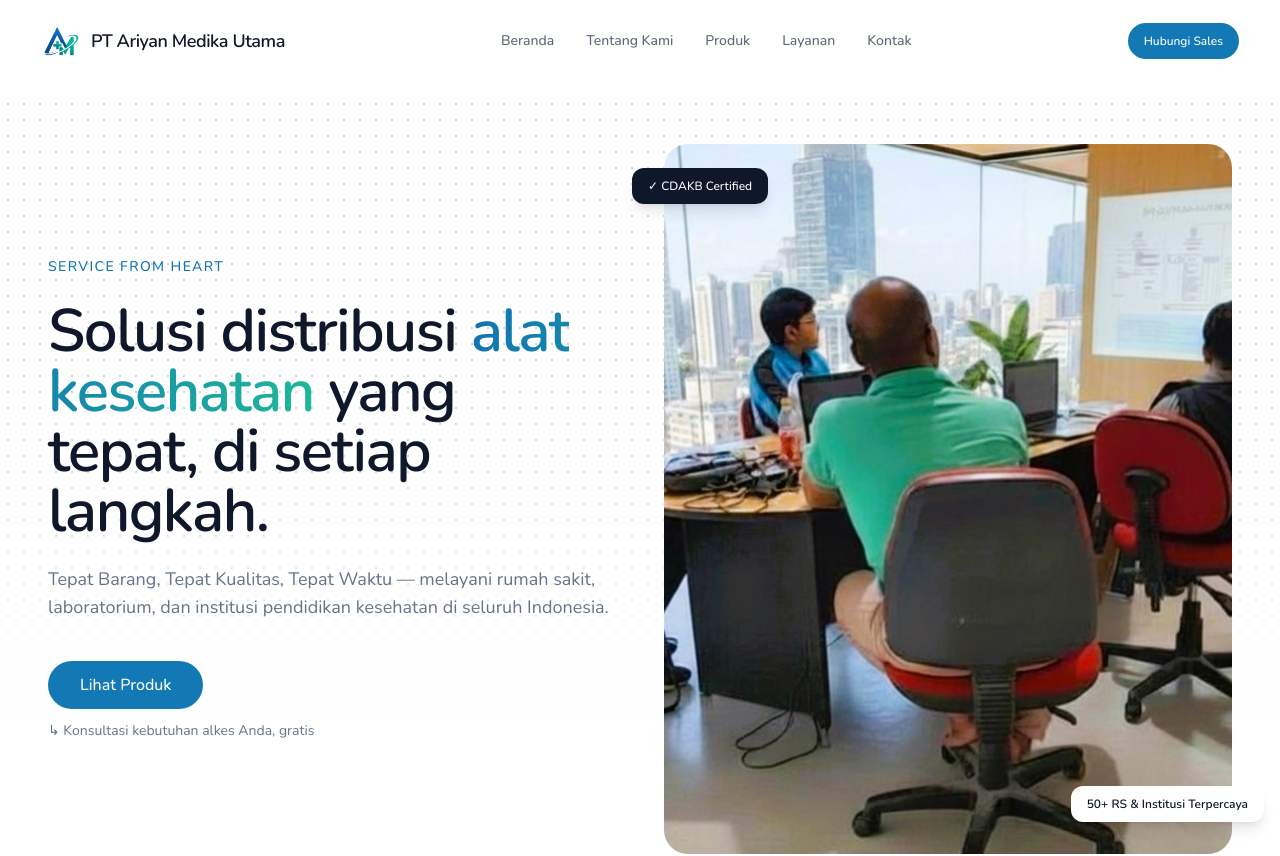
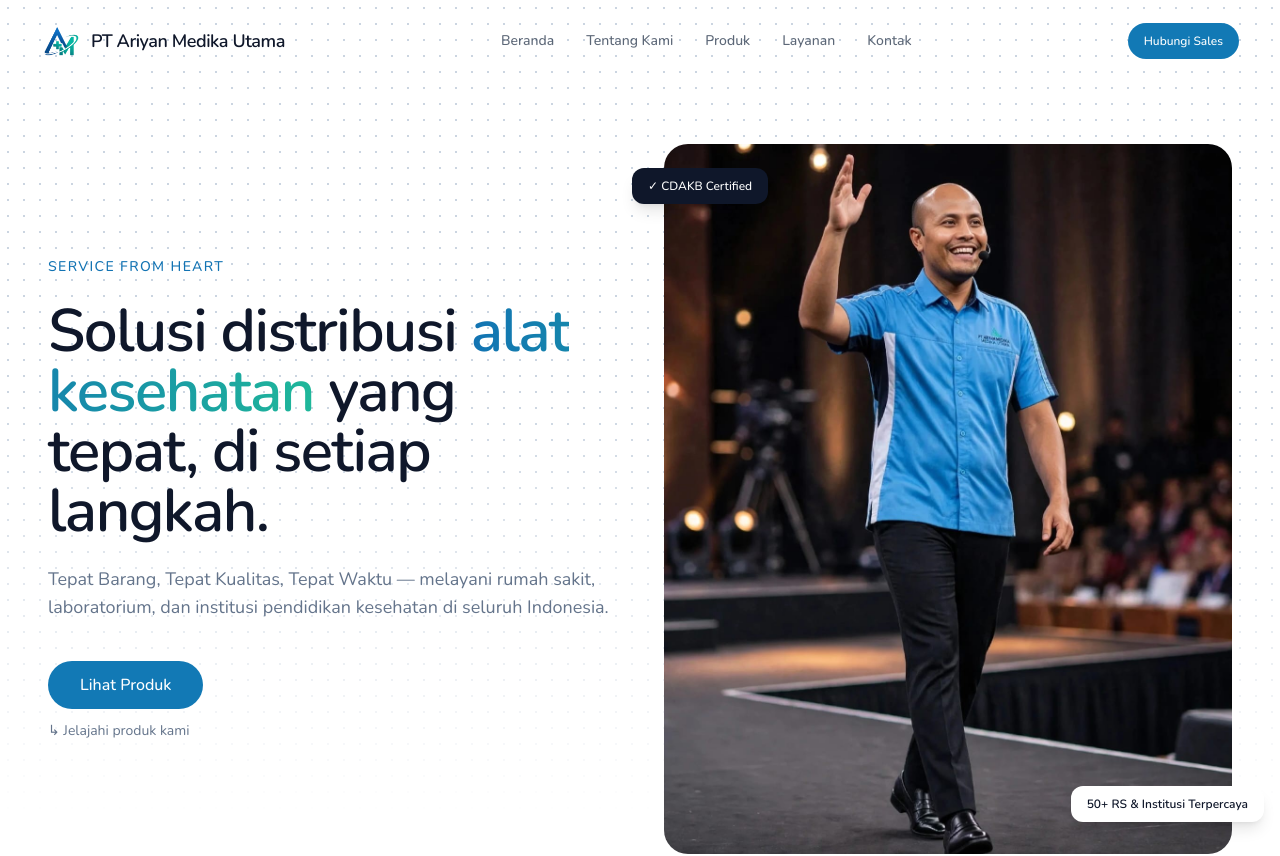
Before and after one commit to kisanax/ariyan-web, a Next.js app: page / in a window 1280 px wide. Shown: the top 856 px of the page. Built offline with nearby package versions, Linux system fonts and the light colour scheme.

Commit message:
hero dot relative background image

```diff
--- a/app/page.tsx
+++ b/app/page.tsx
@@ -10,7 +10,7 @@ export default function HomePage() {
   return (
     <div>
       {/* Hero */}
-      <section className="relative overflow-hidden">
+      <section className="relative hiden">
         {/* Background dots, fade ke bawah */}
         <div
           className="pointer-events-none absolute -top-24 inset-x-0 bottom-0 [mask-image:linear-gradient(to_bottom,black_0%,black_40%,transparent_85%)]"
@@ -44,7 +44,7 @@ export default function HomePage() {
                 <Link href="/produk">Lihat Produk</Link>
               </Button>
               <p className="mt-3 text-sm text-ink-500">
-                ↳ Konsultasi kebutuhan alkes Anda, gratis
+                ↳ Jelajahi produk kami
               </p>
             </div>
           </div>
--- a/components/components/Footer.tsx
+++ b/components/components/Footer.tsx
@@ -25,8 +25,8 @@ export default function Footer() {
               <Image
                 src="/images/logo-icon.png"
                 alt="Logo PT Ariyan Medika Utama"
-                width={26}
-                height={26}
+                width={32}
+                height={32}
                 className="h-6.5 w-6.5 object-contain"
               />
               <span className="text-xl font-bold tracking-tight text-ink-900">
--- a/components/components/Header.tsx
+++ b/components/components/Header.tsx
@@ -58,7 +58,7 @@ export default function Header() {
             <Link
               key={item.href}
               href={item.href}
-              className="text-sm font-medium text-ink-700/80 transition-opacity hover:opacity-100 hover:text-brand"
+              className="text-lg font-medium text-ink-700/80 transition-opacity hover:opacity-100 hover:text-brand"
             >
               {item.label}
             </Link>
```
Also changed, not shown: public/images/hero-team.jpg, public/images/hero-team0.jpg (added).
